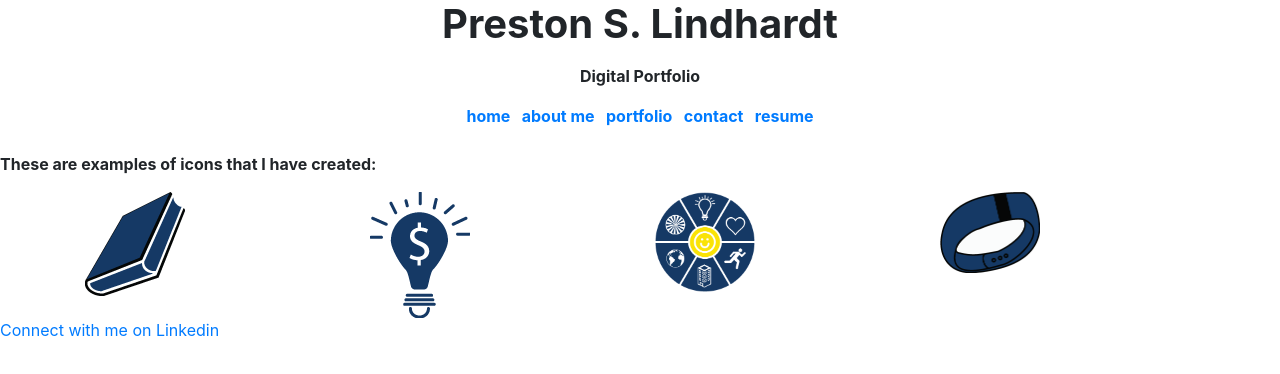
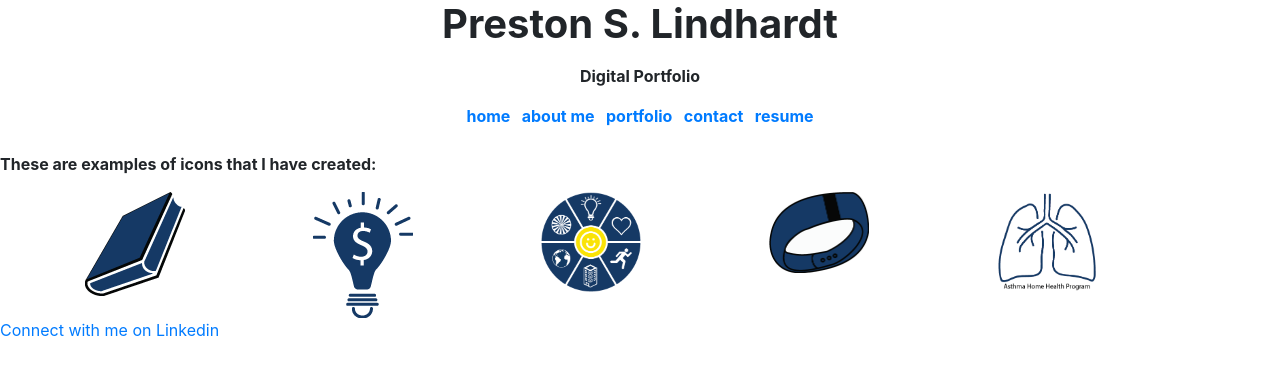
Before and after one commit to prestonlindhardt/EDPS6560PrestonLindhardtV.2, a plain HTML site: page index.html in a window 1280 px wide. Drawn offline with nearby package versions, Linux system fonts and the light colour scheme.

Commit message:
Update index.html

```diff
--- a/index.html
+++ b/index.html
@@ -59,6 +59,9 @@
        <div class="col-sm">
       <img height="auto" width="100px" alt="image of a fitness tracker" src="Images/Fitness-Tracker-logo-design-Blue.png">
     </div>
+    <div class="col-sm">
+      <img height="auto" width="100px" alt="image of a lungs" src="Images/asthma-home-health-graphic.png">
+    </div>
   </div>
 </div>
 
```
